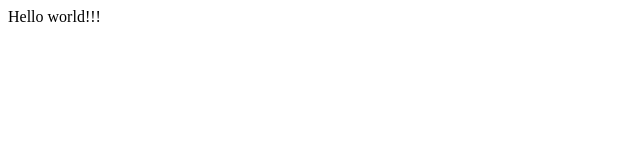
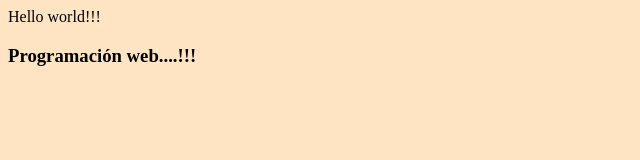
Before and after one commit to AlexGG23/myFirstWebApp, a plain HTML site: page index.html in a window 1280 px wide. Shown: the whole page, without its empty margins (0-640 px from the left). Drawn offline with Linux system fonts and the light colour scheme.

Commit message:
Add files via upload

```diff
--- a/index.html
+++ b/index.html
@@ -4,10 +4,12 @@
     <meta charset="UTF-8">
     <meta http-equiv="X-UA-Compatible" content="IE=edge">
     <meta name="viewport" content="width=device-width, initial-scale=1.0">
+    <link rel="stylesheet" href="style.css">
         <title>My First Web App</title>
-        <link rel="stylesheet" href="style.css">
+
 </head>
 <body>
     <hl>Hello world!!!</hl>
+    <h3> Programación web....!!!</h3>
 </body>
 </html>
--- /dev/null
+++ b/style.css
@@ -0,0 +1,3 @@
+body{
+    background-color:  bisque;
+}
```
